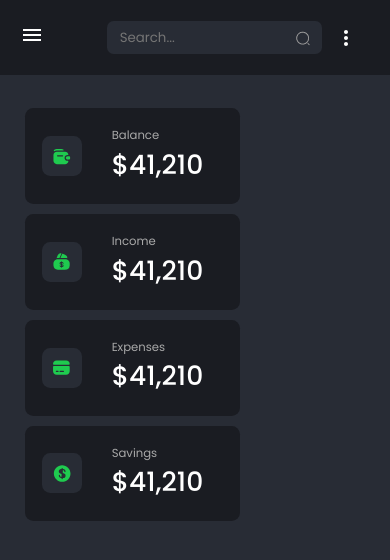
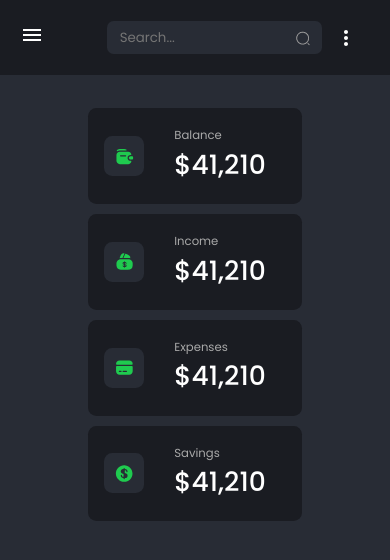
Before and after one commit to HuyTran0996/avianjet-test-tran-vi-quang-huy, a React (Create React App) app: page / in a window 390 px wide. Shown: the top 560 px of the page. Built offline with nearby package versions, Linux system fonts and the light colour scheme.

Commit message:
2024-11-09 fix bug (responsive for totalCard in dashboard)

```diff
--- a/src/styles/Dashboard.scss
+++ b/src/styles/Dashboard.scss
@@ -1,4 +1,5 @@
 @import "./stylesStore/variables.scss";
+@import "./stylesStore/breakpoints.scss";
 
 .dashboard {
   position: relative;
@@ -10,5 +11,8 @@
     flex-wrap: wrap;
     justify-content: space-between;
     gap: 10px;
+    @include md {
+      justify-content: space-evenly;
+    }
   }
 }
```
